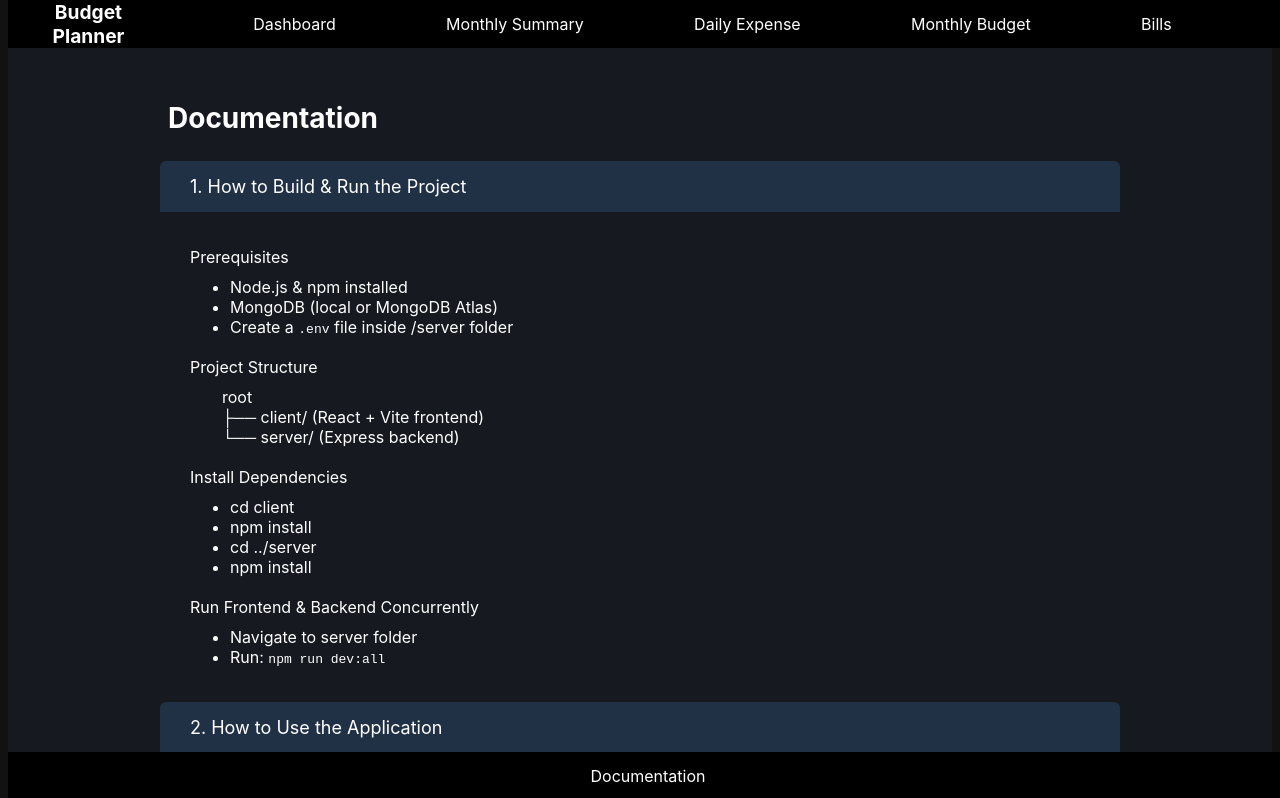
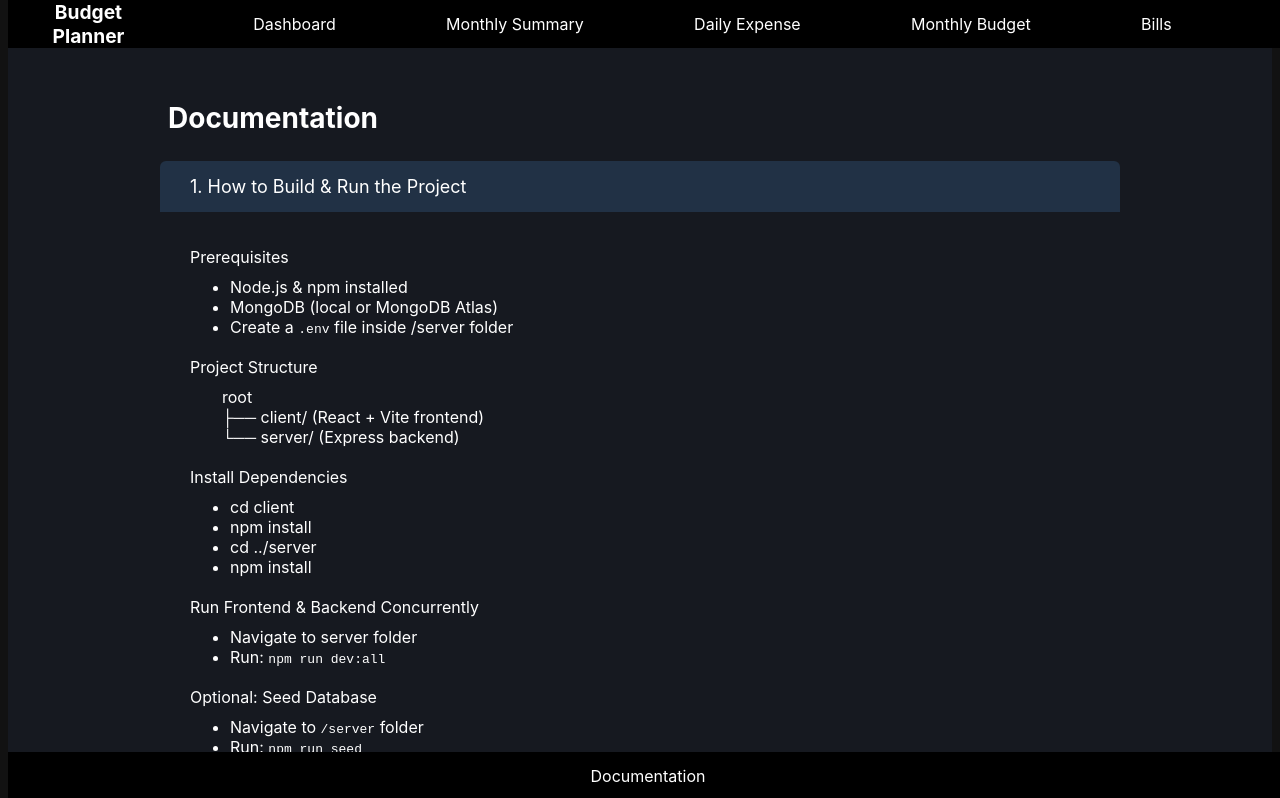
Before and after one commit to betty2002o/BudgetPlanner, a React (Vite) app in the folder client/: page /documentation in a window 1280 px wide. Shown: the top 798 px of the page. Built offline with nearby package versions, Linux system fonts and the light colour scheme; no server answers; what chartjs-plugin-datalabels would draw is missing.

Commit message:
add instruction

```diff
--- a/client/src/components/Documentation/Documentation.jsx
+++ b/client/src/components/Documentation/Documentation.jsx
@@ -50,6 +50,18 @@ export default function Documentation() {
               <li>
                 Run: <code>npm run dev:all</code>
               </li>
+            </ul>
+          </section>
+          <section>
+            Optional: Seed Database
+            <ul>
+              <li>
+                Navigate to <code>/server</code> folder
+              </li>
+              <li>
+                Run: <code>npm run seed</code>
+              </li>
+              <li>This populates MongoDB with sample data for testing.</li>
             </ul>
           </section>
         </div>
```
Also changed, not shown: 2 other files (tests, documents, lock files or other folders).
